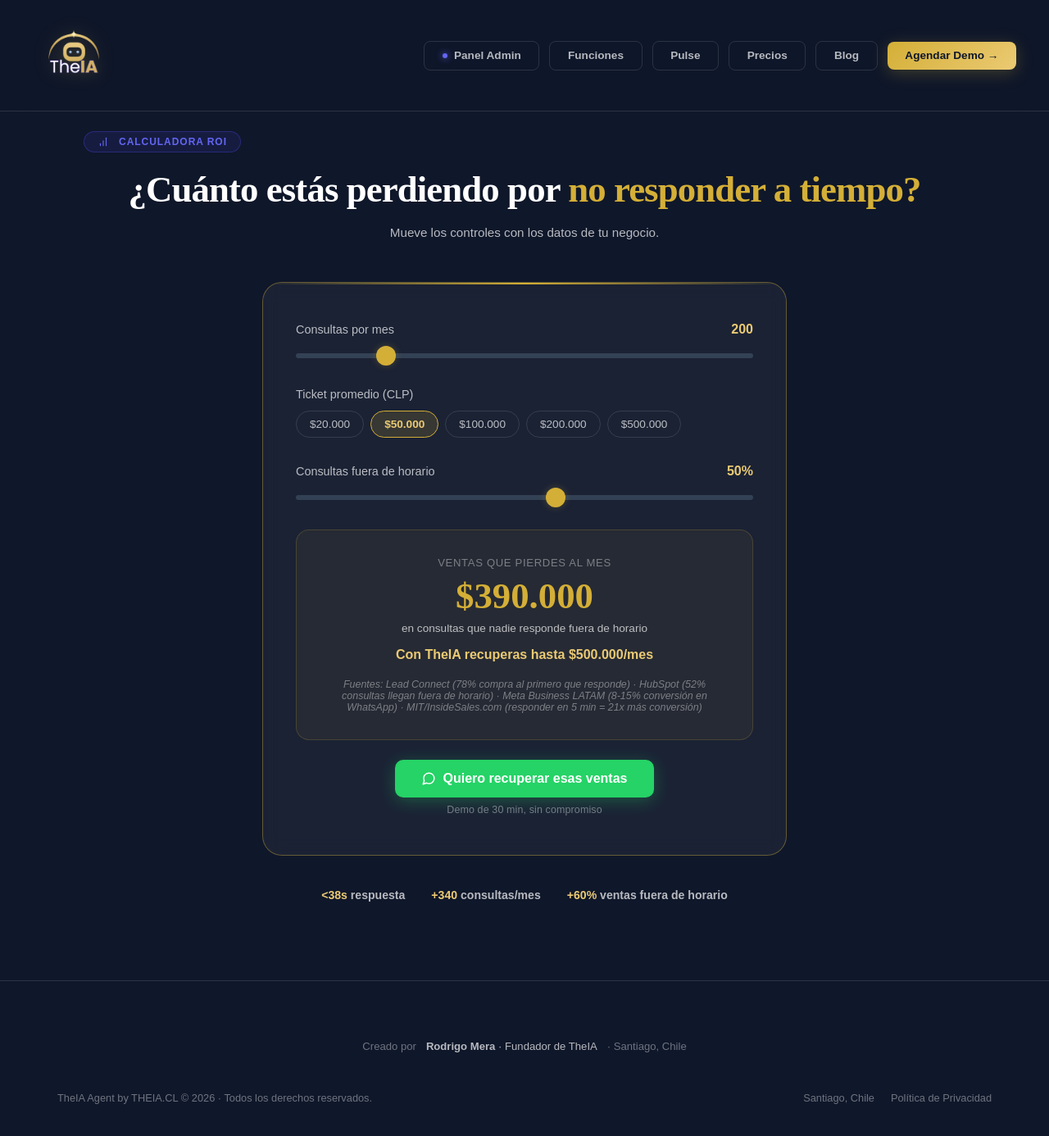
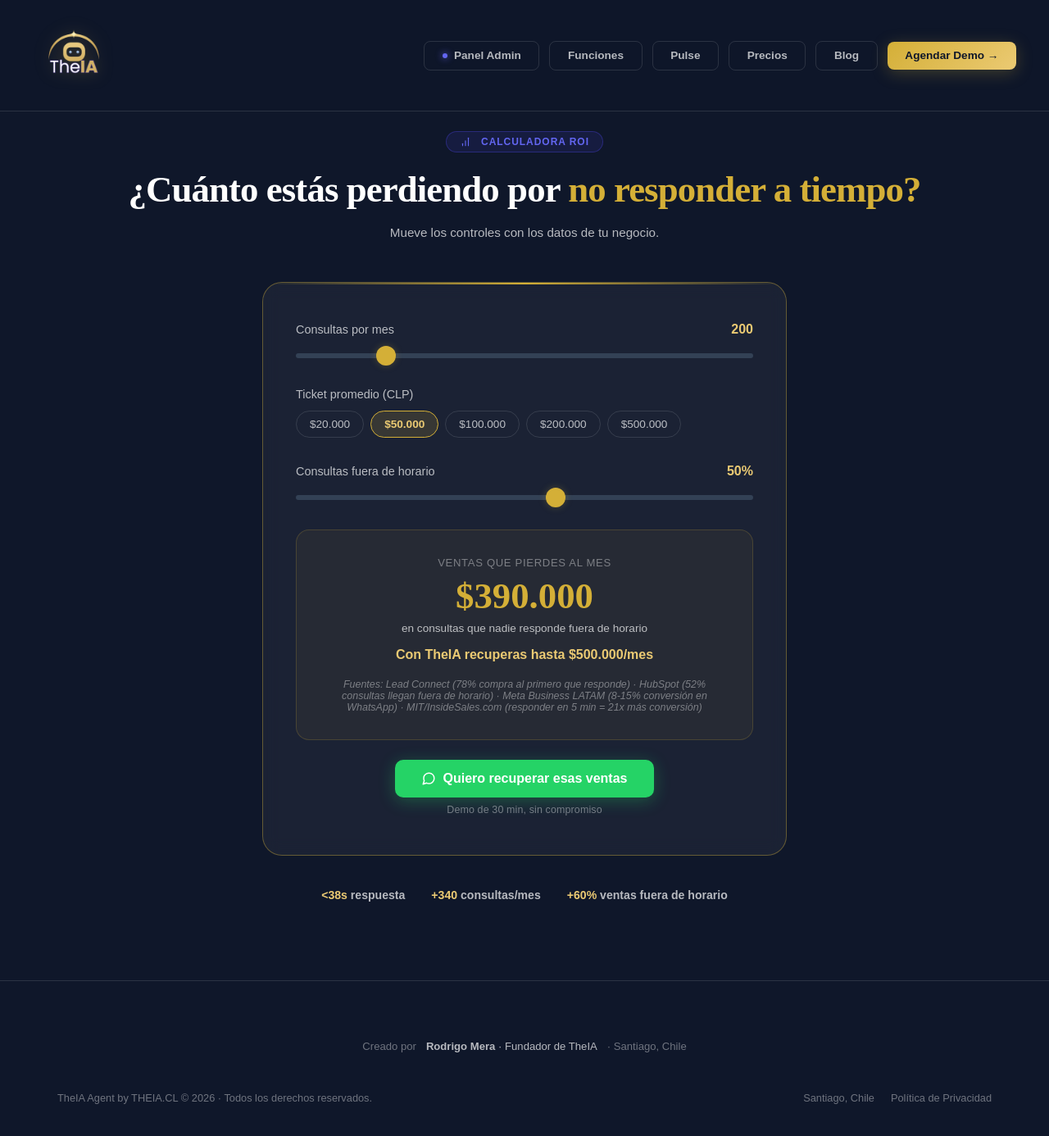
Before and after one commit to rodmera/theia-landing, a Jekyll site: the page calculadora.html, which Jekyll copies as it is, in a window 1280 px wide and 1387 px high. Shown: the whole window at 82% size. Built offline with Jekyll 4.4.1, drawn with Linux system fonts in a browser that asks for light colours.

Commit message:
fix: centrar badge en /calculadora (text-align: center)
Co-Authored-By: Claude Opus 4.6 (1M context) <noreply@anthropic.com>

```diff
--- a/calculadora.html
+++ b/calculadora.html
@@ -175,7 +175,7 @@
     }
 
     /* ROI Calculator */
-    .calc-section { padding: 10rem 2rem 5rem; }
+    .calc-section { padding: 10rem 2rem 5rem; text-align: center; }
 
     .calc-card {
       background: var(--glass);
```
